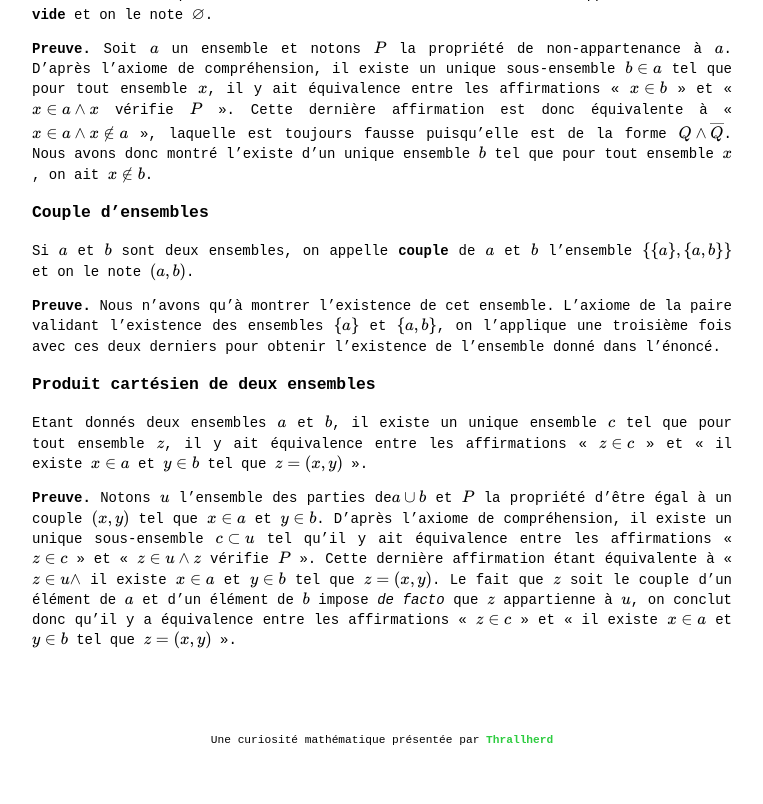
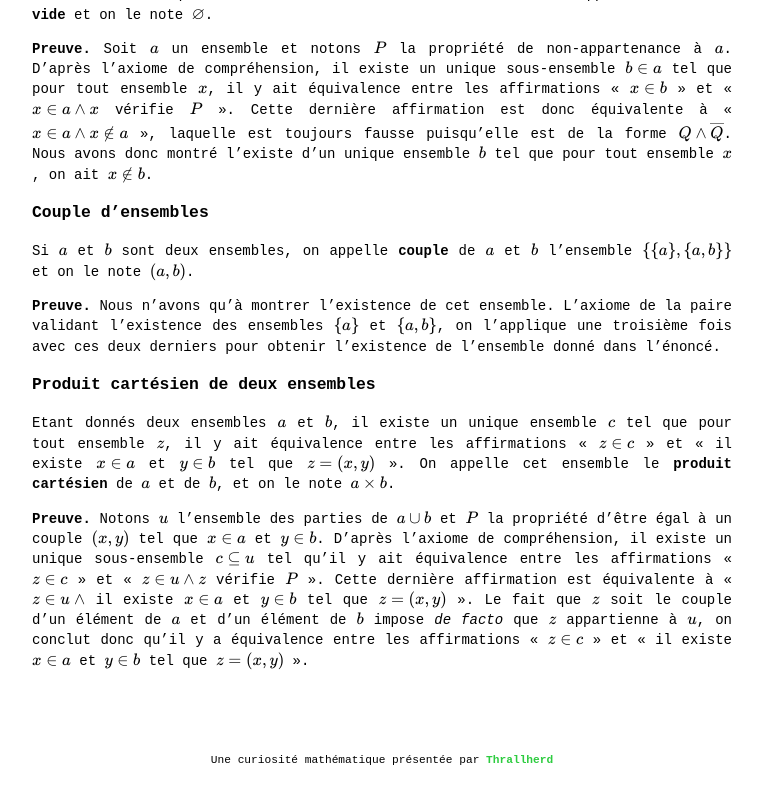
Before and after one commit to Thrallherd/AlgebraExNihilo, a Jekyll site: the page built from set_res1.md, in a window 1280 px wide and 900 px high, scrolled down 958 px. Shown: the top 804 px of the window, without its empty margins (258-1021 px from the left). Built offline with Jekyll 4.4.1, drawn with Linux system fonts in a browser that asks for light colours; formulas are drawn with MathJax 3.

Commit message:
Update set_res1.md

```diff
--- a/set_res1.md
+++ b/set_res1.md
@@ -33,6 +33,6 @@ Si $$a$$ et $$b$$ sont deux ensembles, on appelle **couple** de $$a$$ et $$b$$ l
 **Preuve.** Nous n'avons qu'à montrer l'existence de cet ensemble. L'axiome de la paire validant l'existence des ensembles $$\{ a \}$$ et $$\{a, b \}$$, on l'applique une troisième fois avec ces deux derniers pour obtenir l'existence de l'ensemble donné dans l'énoncé.
 
 ### Produit cartésien de deux ensembles
-Etant donnés deux ensembles $$a$$ et $$b$$, il existe un unique ensemble $$c$$ tel que pour tout ensemble $$z$$, il  y ait équivalence entre les affirmations « $$z \in c$$ » et « il existe $$x \in a$$ et $$y \in b$$ tel que $$z = (x, y)$$ ».
+Etant donnés deux ensembles $$a$$ et $$b$$, il existe un unique ensemble $$c$$ tel que pour tout ensemble $$z$$, il  y ait équivalence entre les affirmations « $$z \in c$$ » et « il existe $$x \in a$$ et $$y \in b$$ tel que $$z = (x, y)$$ ». On appelle cet ensemble le **produit cartésien** de $$a$$ et de $$b$$, et on le note $$a \times b$$.
 
-**Preuve.** Notons $$u$$ l'ensemble des parties de$$a \cup b$$ et $$P$$ la propriété d'être égal à un couple $$(x, y)$$ tel que $$x \in a$$ et $$y \in b$$. D'après l'axiome de compréhension, il existe un unique sous-ensemble $$c \subset u$$ tel qu'il  y ait équivalence entre les affirmations « $$z \in c$$ » et « $$z \in u \land z$$ vérifie $$P$$ ». Cette dernière affirmation étant équivalente à « $$z \in u \land$$ il existe $$x \in a$$ et $$y \in b$$ tel que $$z = (x, y)$$. Le fait que $$z$$ soit le couple d'un élément de $$a$$ et d'un élément de $$b$$ impose *de facto* que $$z$$ appartienne à $$u$$, on conclut donc qu'il y a équivalence entre les affirmations « $$z \in c$$ » et « il existe $$x \in a$$ et $$y \in b$$ tel que $$z = (x, y)$$ ».
+**Preuve.** Notons $$u$$ l'ensemble des parties de $$a \cup b$$ et $$P$$ la propriété d'être égal à un couple $$(x, y)$$ tel que $$x \in a$$ et $$y \in b$$. D'après l'axiome de compréhension, il existe un unique sous-ensemble $$c \subseteq u$$ tel qu'il  y ait équivalence entre les affirmations « $$z \in c$$ » et « $$z \in u \land z$$ vérifie $$P$$ ». Cette dernière affirmation est équivalente à « $$z \in u~\land$$ il existe $$x \in a$$ et $$y \in b$$ tel que $$z = (x, y)$$ ». Le fait que $$z$$ soit le couple d'un élément de $$a$$ et d'un élément de $$b$$ impose *de facto* que $$z$$ appartienne à $$u$$, on conclut donc qu'il y a équivalence entre les affirmations « $$z \in c$$ » et « il existe $$x \in a$$ et $$y \in b$$ tel que $$z = (x, y)$$ ».
```
